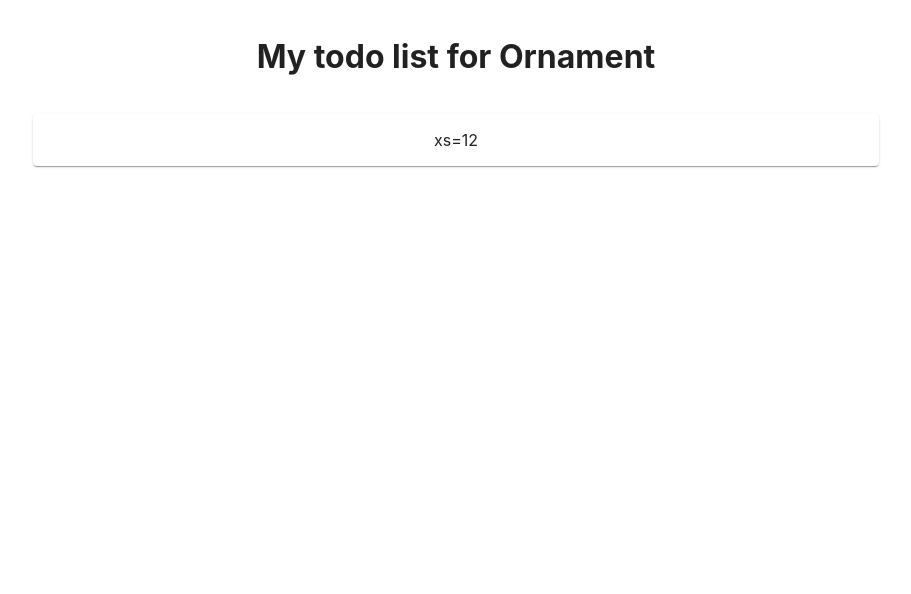
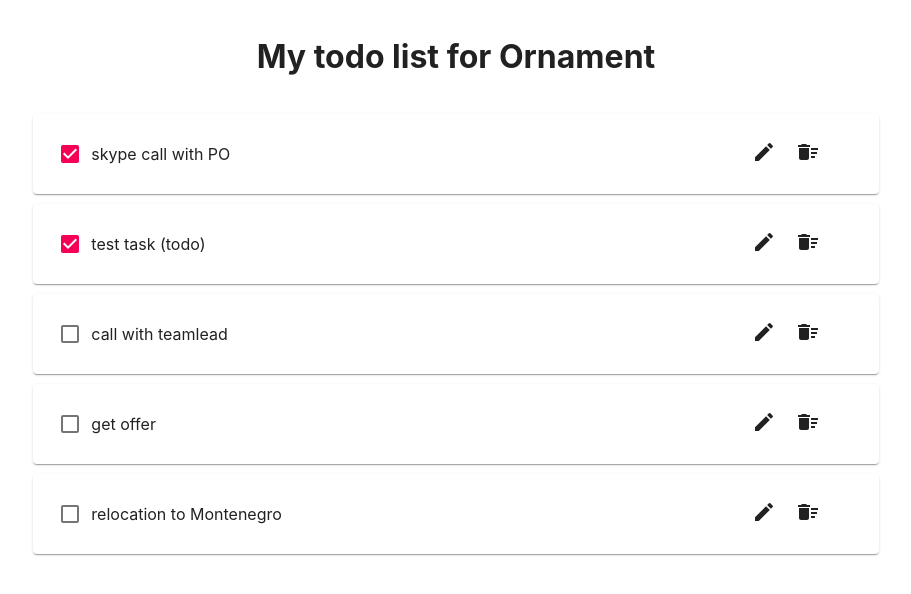
Before and after one commit to Fedos2589/ornament-test, a React (Create React App) app: page / in a window 1280 px wide. Shown: the top 594 px of the page, without its empty margins (184-1095 px from the left). Built offline with nearby package versions, Linux system fonts and the light colour scheme.

Commit message:
items list

```diff
--- a/package.json
+++ b/package.json
@@ -4,6 +4,7 @@
   "private": true,
   "dependencies": {
     "@material-ui/core": "^4.2.0",
+    "@material-ui/icons": "^4.2.1",
     "@types/jest": "^24.0.15",
     "@types/node": "^12.0.12",
     "@types/react": "^16.8.23",
--- a/src/components/todoItem/todoItem.tsx
+++ b/src/components/todoItem/todoItem.tsx
@@ -1,21 +1,52 @@
-import React from "react";
+import React, { useState } from "react";
+import { TRecord } from '../../reducers/recordsReducer';
 import Paper from '@material-ui/core/Paper';
+import TextField from '@material-ui/core/TextField';
 import { makeStyles, createStyles, Theme } from '@material-ui/core/styles';
+import Checkbox from '@material-ui/core/Checkbox';
+import { Create, DeleteSweep } from '@material-ui/icons';
 
 export const useStyles = makeStyles((theme: Theme) =>
   createStyles({
-    paper: {
+    heading: {
       padding: theme.spacing(2),
+      color: theme.palette.text.primary,
       textAlign: 'center',
+    },
+    todoItem__paper: {
+      padding: theme.spacing(2),
       color: theme.palette.text.primary,
+      display: 'flex',
+      alignItems: 'center',
+      marginBottom: '10px',
+    },
+    todoItem__text: {
+      width: '80%',
+    },
+    todoItem__control: {
+      padding: '10px',
     },
   }),
 );
 
-export default function TodoItem() {
+const TodoItem = ({ done, text }: TRecord) => {
   const classes = useStyles();
+  const [isEditing, setEditingState] = useState(false);
+
+  const renderTextOrInput = () => isEditing ? <TextField /> : text
 
   return (
-    <Paper className={classes.paper}>xs=12</Paper>
+    <Paper className={classes.todoItem__paper}>
+      <Checkbox checked={done} />
+      <div className={classes.todoItem__text}>
+        {renderTextOrInput()}
+      </div>
+      <div>
+        <Create className={classes.todoItem__control} onClick={() => setEditingState(!isEditing)} />
+        <DeleteSweep className={classes.todoItem__control} />
+      </div>
+    </Paper>
   );
 }
+
+export default TodoItem;
--- a/src/containers/app/App.tsx
+++ b/src/containers/app/App.tsx
@@ -19,8 +19,10 @@
     <div className='app'>
       <Grid container spacing={3} justify="center">
         <Grid item xs={10} md={8}>
-          <h1 className={classes.paper} onClick={() => props.addRecord({text: 'sdfg', done: true})}>My todo list for Ornament</h1>
-          <TodoItem />
+          <h1 className={classes.heading} onClick={() => props.addRecord({text: 'sdfg', done: true})}>My todo list for Ornament</h1>
+          <div className='todo-item-container'>
+            {props.records.map((record: TRecord) => <TodoItem key={record.text} {...record} />)}
+          </div>
         </Grid>
       </Grid>
     </div>
```
Also changed, not shown: 1 other file (tests, documents, lock files or other folders).
